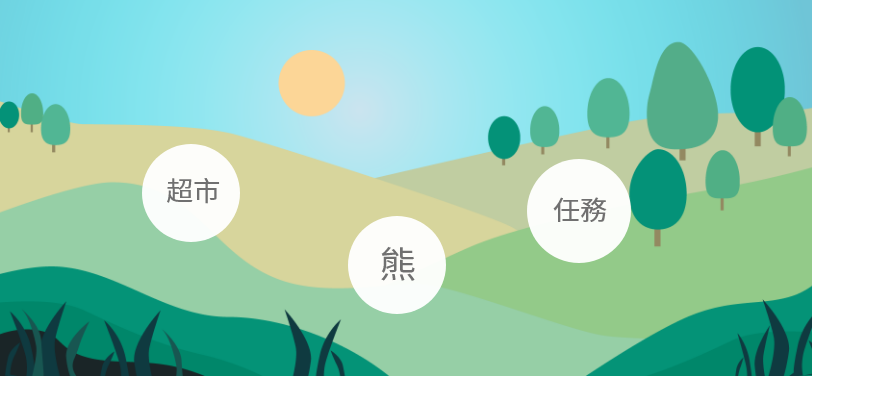
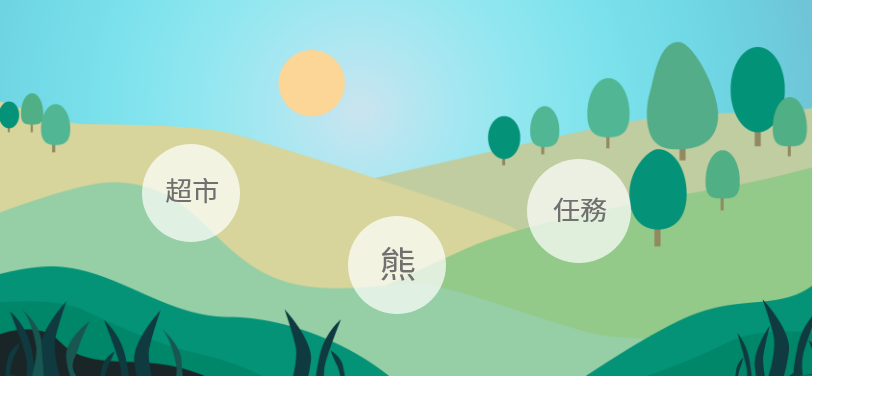
Before and after one commit to xup6jo6/preprocessing, a plain HTML site: page index.html in a window 1280 px wide. Shown: the whole page, without its empty margins (0-875 px from the left). Drawn offline with Linux system fonts and the light colour scheme.

Commit message:
[fix] fix position and opacity

```diff
--- a/index.css
+++ b/index.css
@@ -17,7 +17,7 @@ body{
 	left: 128px;
 	width: 116px;
 	height: 116px;
-	opacity: 0.95;
+	opacity: 0.7;
 }
 #Ellipse3{
 	position:absolute;
@@ -25,7 +25,7 @@ body{
 	left: 334px;
 	width: 116px;
 	height: 116px;
-	opacity: 0.95;
+	opacity: 0.7;
 }
 #Ellipse4{
 	position:absolute;
@@ -33,12 +33,12 @@ body{
 	left: 513px;
 	width: 122px;
 	height: 122px;
-	opacity:0.95;
+	opacity:0.7;
 }
 #sMarket{
 	position:absolute;
 	top: 180px;
-	left: 149px;
+	left: 148px;
 	width: 88px;
 	height: 42px;
 	opacity: 1;
```
